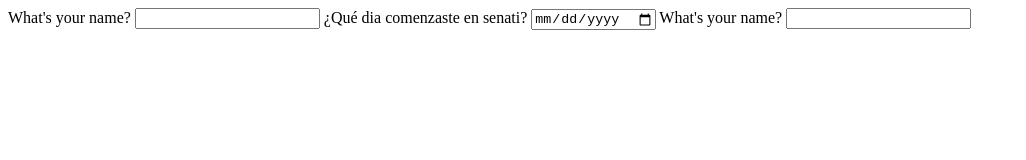
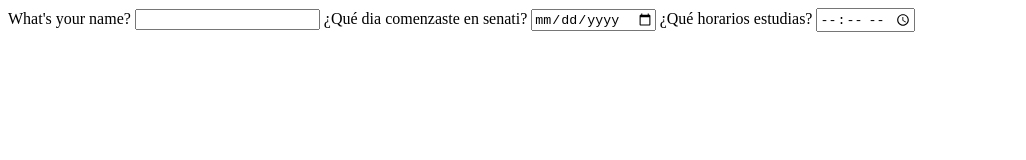
Before and after one commit to amelia588/paginas_html, a plain HTML site: page index.html in a window 1280 px wide. Shown: the whole page, without its empty margins (0-1026 px from the left). Drawn offline with Linux system fonts and the light colour scheme.

Commit message:
agrege time para horario

```diff
--- a/index.html
+++ b/index.html
@@ -16,9 +16,9 @@
             <span>¿Qué dia comenzaste en senati?</span>
             <input type="date" id="inicio-senati"/>
         </label>
-        <label for="name">
-            <span>What's your name?</span>
-            <input type="" id="name"/>
+        <label for="horario">
+            <span>¿Qué horarios estudias?</span>
+            <input type="time" id="horario"/>
         </label>
 
     </form>
```
